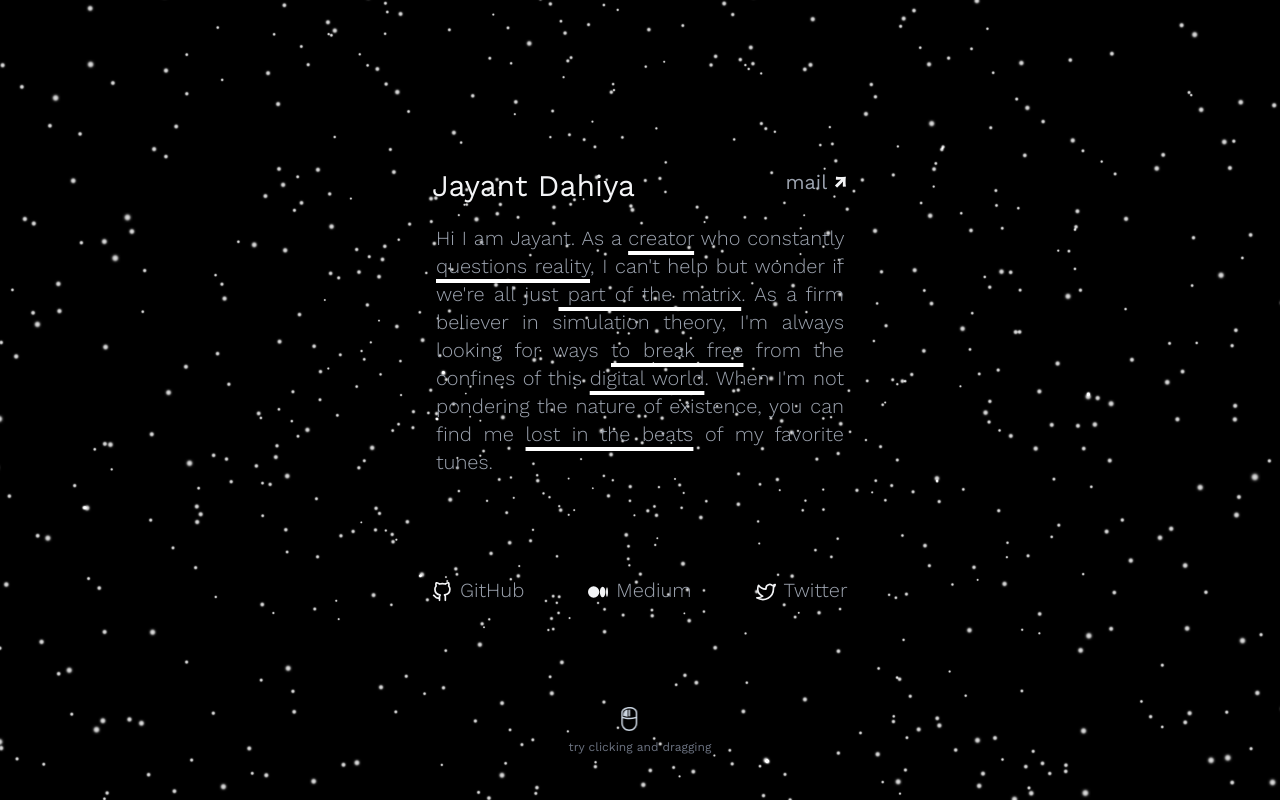
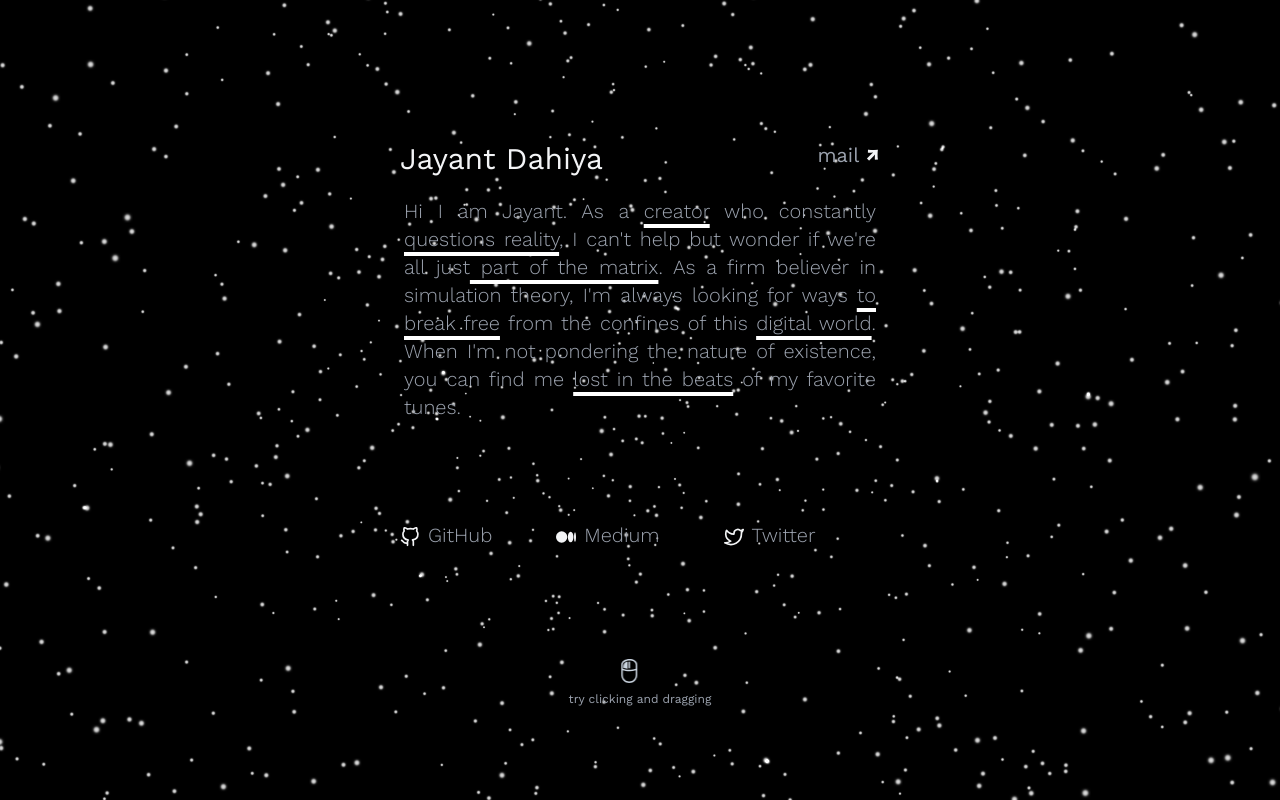
Before and after one commit to jayantdahiya/personal-website, a React (Create React App) app: page / in a window 1280 px wide. Built offline with nearby package versions, Linux system fonts and the light colour scheme.

Commit message:
Responsiveness and interactivity bug fixes

```diff
--- a/src/App.js
+++ b/src/App.js
@@ -6,8 +6,9 @@ import Interact from "./Components/Interact";
 
 function App() {
   return (
-    <div className="h-screen bg-black select-none font-WorkSans">
-      <div className="absolute z-50 flex flex-col items-center transform -translate-x-1/2 -translate-y-1/2 bg-transparent top-1/2 left-1/2">
+    <>
+      {/* <div className="flex max-h-screen select-none h-fit font-WorkSans">
+        <div className="m-auto">
           <div className="w-screen lg:w-[40vw] max-h-[70vh] h-screen">
             <Landing />
             <Links />
@@ -15,7 +16,20 @@ function App() {
           </div>
         </div>
         <Background />
+      </div> */}
+      <div className="relative flex items-center w-screen h-screen">
+        <div className="absolute bg-black">
+          <Background />
         </div>
+        <div className="absolute inset-0 flex items-center justify-center pointer-events-none">
+          <div className="flex-col max-w-xl">
+            <Landing />
+            <Links />
+            <Interact />
+          </div>
+        </div>
+      </div>
+    </>
   );
 }
 
--- a/src/Components/Background.js
+++ b/src/Components/Background.js
@@ -4,7 +4,7 @@ import { Stars, CameraControls, Float } from '@react-three/drei'
 
 function Background() {
   return (
-    <div className="relative h-screen">
+    <div className="relative w-screen h-screen">
         <Canvas>
           <Float
             speed={2}
--- a/src/Components/Interact.js
+++ b/src/Components/Interact.js
@@ -25,7 +25,7 @@ function Interact() {
         </svg>
       </div>
       <div className="pt-2 mx-auto">
-        <p className="text-xs text-gray-500">try clicking and dragging</p>
+        <p className="text-xs text-gray-400">try clicking and dragging</p>
       </div>
     </div>
   );
--- a/src/Components/Landing.js
+++ b/src/Components/Landing.js
@@ -1,5 +1,4 @@
 import React from "react";
-import Interact from "./Interact";
 
 function Landing() {
   return (
@@ -13,7 +12,7 @@ function Landing() {
         <div>
           <a
             href="mailto:jayantdahiyadev@gmail.com"
-            className="text-xl font-normal text-gray-400 transition duration-300 group"
+            className="text-xl font-normal text-gray-400 transition duration-300 pointer-events-auto group"
             target="_blank"
             rel="noreferrer"
           >
--- a/src/Components/Links.js
+++ b/src/Components/Links.js
@@ -4,11 +4,11 @@ import { SiMedium } from "react-icons/si";
 
 function Links() {
   return (
-    <div className="text-lg lg:text-xl mx-auto flex-row flex p-12 space-x-4 md:space-x-12 lg:space-x-16">
-      <div className="flex-row flex items-center gap-x-2">
+    <div className="flex flex-row p-12 mx-auto space-x-4 text-lg pointer-events-auto lg:text-xl md:space-x-12 lg:space-x-16">
+      <div className="flex flex-row items-center gap-x-2">
         <FiGithub className="text-gray-100" />
         <a
-          className="group font-light text-gray-400"
+          className="font-light text-gray-400 group"
           href="https://github.com/jayantdahiya"
           target="_blank"
           rel="noreferrer"
@@ -17,10 +17,10 @@ function Links() {
           <span className="link_underline"></span>
         </a>
       </div>
-      <div className="flex-row flex items-center gap-x-2 ">
+      <div className="flex flex-row items-center gap-x-2 ">
         <SiMedium className="text-gray-100" />
         <a
-          className="group font-light text-gray-400"
+          className="font-light text-gray-400 group"
           href="https://medium.com/@jayantdahiya"
           target="_blank"
           rel="noreferrer"
@@ -29,10 +29,10 @@ function Links() {
           <span className="link_underline"></span>
         </a>
       </div>
-      <div className="flex-row flex items-center gap-x-2">
+      <div className="flex flex-row items-center gap-x-2">
         <FiTwitter className="text-gray-100" />
         <a
-          className="group font-light text-gray-400"
+          className="font-light text-gray-400 group"
           href="https://twitter.com/DahiyaJayant"
           target="_blank"
           rel="noreferrer"
--- a/src/index.css
+++ b/src/index.css
@@ -11,7 +11,7 @@
 
 @layer components {
   .underlined {
-    @apply underline underline-offset-[6px] decoration-white decoration-4 hover:no-underline hover:text-gray-100 hover:font-normal hover:animate-pulse;
+    @apply underline underline-offset-[6px] decoration-white decoration-4 hover:no-underline hover:text-gray-100 hover:animate-pulse pointer-events-auto;
   }
   .link_underline {
     @apply block h-1 transition-all duration-500 bg-white max-w-0 group-hover:max-w-full;
--- a/src/index.js
+++ b/src/index.js
@@ -2,16 +2,8 @@ import React from 'react';
 import ReactDOM from 'react-dom/client';
 import './index.css';
 import App from './App';
-import reportWebVitals from './reportWebVitals';
 
 const root = ReactDOM.createRoot(document.getElementById('root'));
 root.render(
-  <React.StrictMode>
-    <App />
-  </React.StrictMode>
+  <App />
 );
-
-// If you want to start measuring performance in your app, pass a function
-// to log results (for example: reportWebVitals(console.log))
-// or send to an analytics endpoint. Learn more: https://bit.ly/CRA-vitals
-reportWebVitals();
```
Lines whose indentation alone changed are shown as unchanged.
